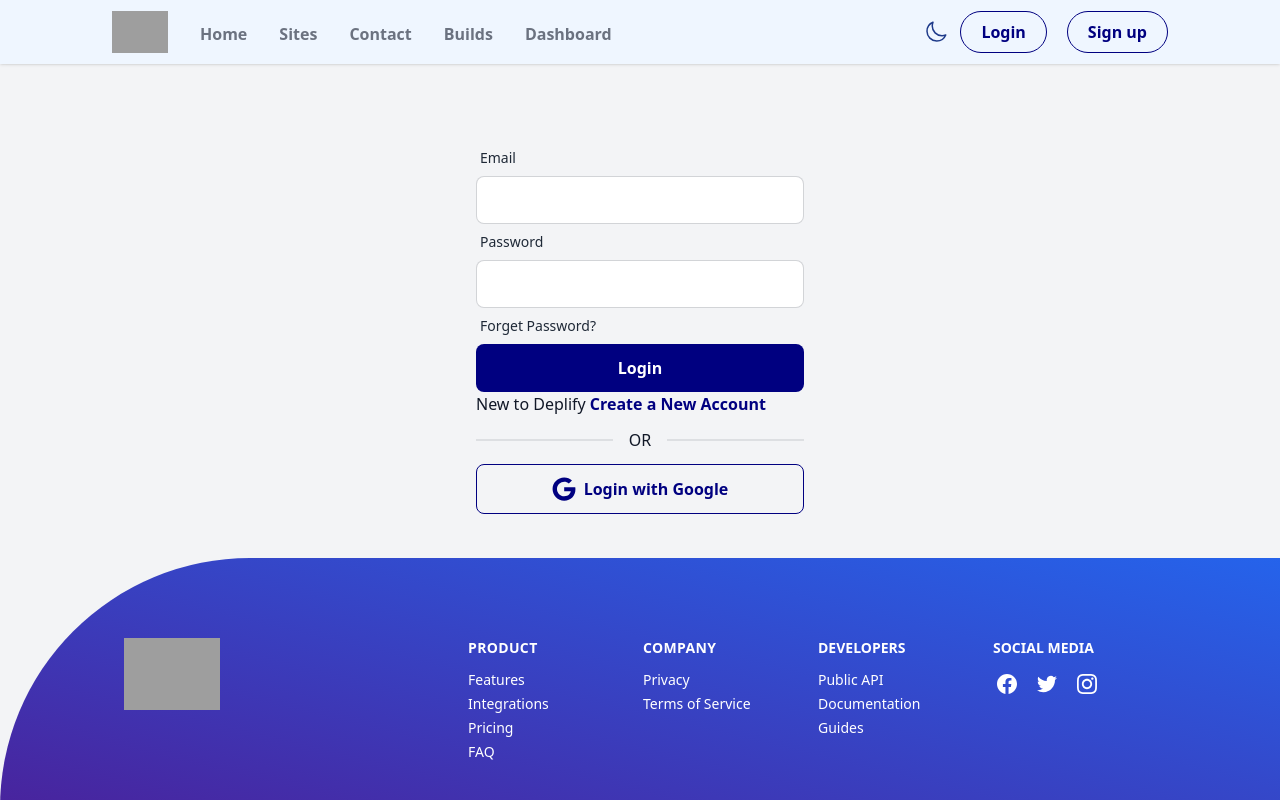
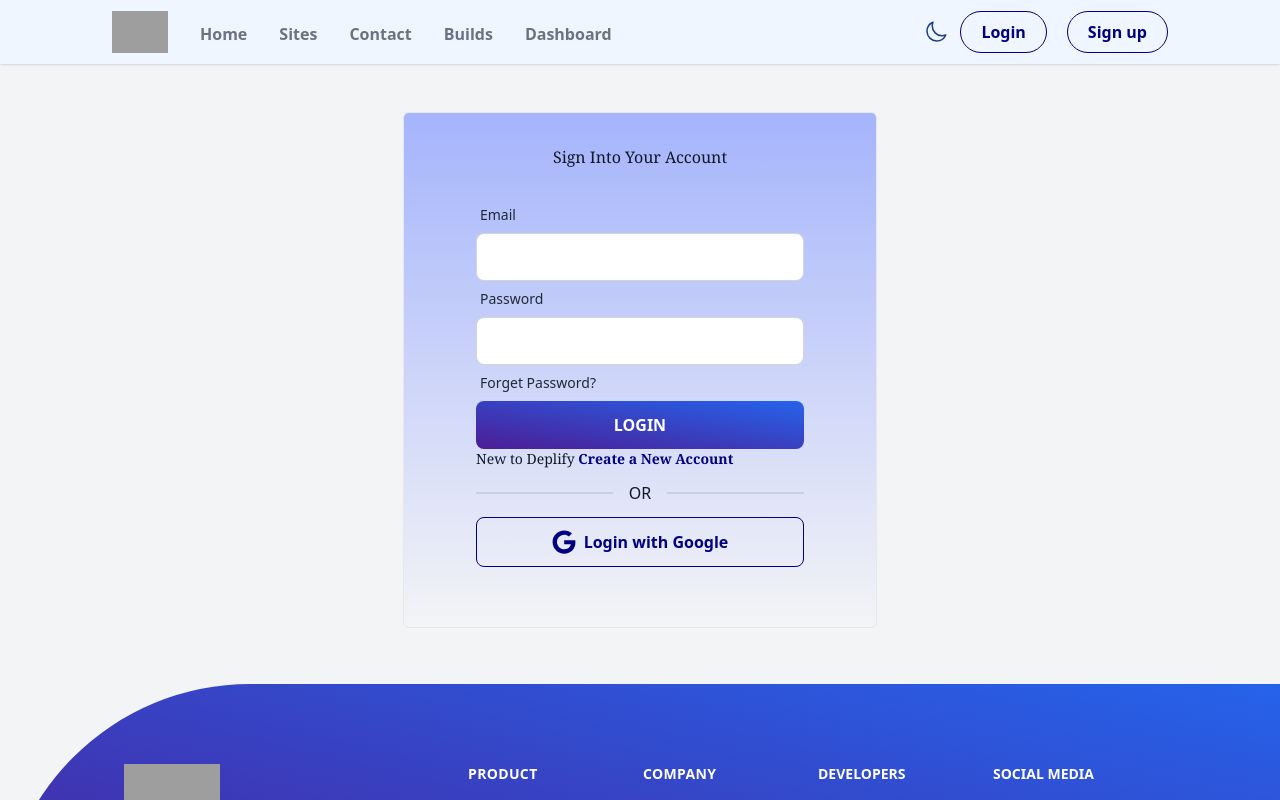
Before and after one commit to hmbadhon2/team-work-deplefy-client, a Next.js app: page /login in a window 1280 px wide. Shown: the top 800 px of the page. Built offline with nearby package versions, Linux system fonts and the light colour scheme; no server answers; grey boxes are pictures that could not be loaded.

Commit message:
login page

```diff
--- a/pages/login.js
+++ b/pages/login.js
@@ -112,11 +112,14 @@ const Login = () => {
 
 
     return (
-        <div className=''>
+        <div className='mb-10'>
             <div className="hero dark:text-black ">
                 <div className="hero-content flex-col lg:flex-row-reverse justify-between">
                     {/* <img src={loginImg} className="max-w-sm md:max-w-lg rounded-lg shadow-2xl lg:ml-10" alt='login' /> */}
-                    <div>
+                    <div className='border bg-gradient-to-b from-indigo-300 px-11 pt-8 pb-8 rounded-md' >
+
+                       <h1 className='text-center font-serif '>Sign Into Your Account</h1>
+
                         <div className='w-full md:w-96 p-7'>
                             <form onSubmit={handleSubmit(handleLogin)}>
                                 <div className="form-control w-full">
@@ -139,12 +142,12 @@ const Login = () => {
                                     <label className="label"> <span className="label-text dark:text-white">Forget Password?</span></label>
                                     {errors.password && <p className='text-red-600'>{errors.password?.message}</p>}
                                 </div>
-                                <input className='login-button dark:bg-lime-600 dark:text-black py-3 rounded-lg w-full' value="Login" type="submit" />
+                                <input className='login-button bg-gradient-to-tr from-violet-900 to-blue-600 py-3 rounded-lg w-full' value="LOGIN" type="submit" />
                                 <div>
                                     {loginError && <p className='text-red-600'>{loginError}</p>}
                                 </div>
                             </form>
-                            <p className='dark:text-white'>New to Deplify <Link className='teamNameColor font-bold dark:text-lime-600' href="/signup">Create a New Account</Link></p>
+                            <p className='dark:text-white font-serif text-sm'>New to Deplify <Link className='teamNameColor font-bold dark:text-lime-600' href="/signup">Create a New Account</Link></p>
                             <div className="divider dark:text-white">OR</div>
 
                             <div>
```
